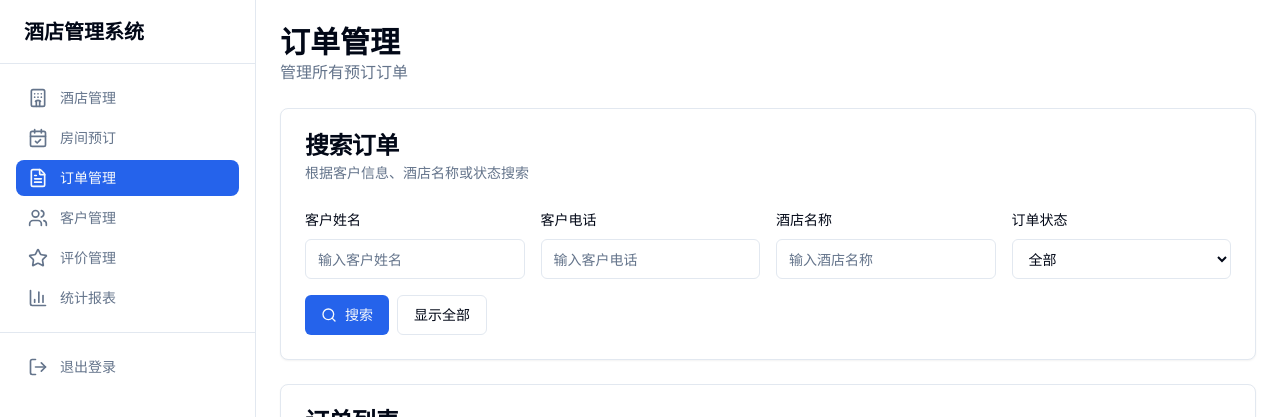
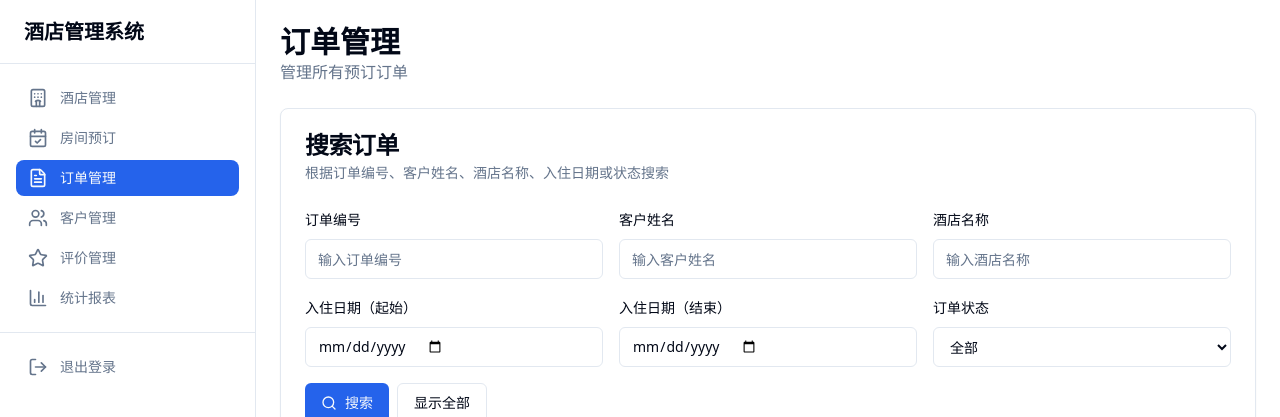
Before and after one commit to Moonike1217/HotelManagementSystem, a React (Vite) app in the folder app/: page /orders in a window 1280 px wide. Shown: the top 417 px of the page. Built offline with nearby package versions, Linux system fonts and the light colour scheme; no server answers; sample sign-in values are in the browser's storage.

Commit message:
feat(orders): enhance order search functionality by adding order number and check-in date filters

```diff
--- a/app/src/pages/Orders.tsx
+++ b/app/src/pages/Orders.tsx
@@ -27,9 +27,11 @@ export function Orders() {
   const [loading, setLoading] = useState(false);
   const { toast, showToast, hideToast } = useToast();
   const [searchQuery, setSearchQuery] = useState<OrderQueryDto>({
+    orderNumber: '',
     customerName: '',
-    customerPhone: '',
     hotelName: '',
+    checkInDateStart: '',
+    checkInDateEnd: '',
     status: '',
   });
 
@@ -128,10 +130,19 @@ export function Orders() {
       <Card>
         <CardHeader>
           <CardTitle>搜索订单</CardTitle>
-          <CardDescription>根据客户信息、酒店名称或状态搜索</CardDescription>
+          <CardDescription>根据订单编号、客户姓名、酒店名称、入住日期或状态搜索</CardDescription>
         </CardHeader>
         <CardContent>
-          <div className="grid gap-4 md:grid-cols-2 lg:grid-cols-4">
+          <div className="grid gap-4 md:grid-cols-2 lg:grid-cols-3">
+            <div className="space-y-2">
+              <Label htmlFor="orderNumber">订单编号</Label>
+              <Input
+                id="orderNumber"
+                placeholder="输入订单编号"
+                value={searchQuery.orderNumber}
+                onChange={(e) => setSearchQuery({ ...searchQuery, orderNumber: e.target.value })}
+              />
+            </div>
             <div className="space-y-2">
               <Label htmlFor="customerName">客户姓名</Label>
               <Input
@@ -142,21 +153,30 @@ export function Orders() {
               />
             </div>
             <div className="space-y-2">
-              <Label htmlFor="customerPhone">客户电话</Label>
-              <Input
-                id="customerPhone"
-                placeholder="输入客户电话"
-                value={searchQuery.customerPhone}
-                onChange={(e) => setSearchQuery({ ...searchQuery, customerPhone: e.target.value })}
-              />
-            </div>
-            <div className="space-y-2">
               <Label htmlFor="hotelName">酒店名称</Label>
               <Input
                 id="hotelName"
                 placeholder="输入酒店名称"
                 value={searchQuery.hotelName}
                 onChange={(e) => setSearchQuery({ ...searchQuery, hotelName: e.target.value })}
+              />
+            </div>
+            <div className="space-y-2">
+              <Label htmlFor="checkInDateStart">入住日期（起始）</Label>
+              <Input
+                id="checkInDateStart"
+                type="date"
+                value={searchQuery.checkInDateStart}
+                onChange={(e) => setSearchQuery({ ...searchQuery, checkInDateStart: e.target.value })}
+              />
+            </div>
+            <div className="space-y-2">
+              <Label htmlFor="checkInDateEnd">入住日期（结束）</Label>
+              <Input
+                id="checkInDateEnd"
+                type="date"
+                value={searchQuery.checkInDateEnd}
+                onChange={(e) => setSearchQuery({ ...searchQuery, checkInDateEnd: e.target.value })}
               />
             </div>
             <div className="space-y-2">
--- a/app/src/types/index.ts
+++ b/app/src/types/index.ts
@@ -69,12 +69,12 @@ export interface OrderDto {
 
 // 订单查询条件
 export interface OrderQueryDto {
+  orderNumber?: string;
   customerName?: string;
-  customerPhone?: string;
   hotelName?: string;
+  checkInDateStart?: string;
+  checkInDateEnd?: string;
   status?: string;
-  checkInDateFrom?: string;
-  checkInDateTo?: string;
 }
 
 // 订单更新信息
```
